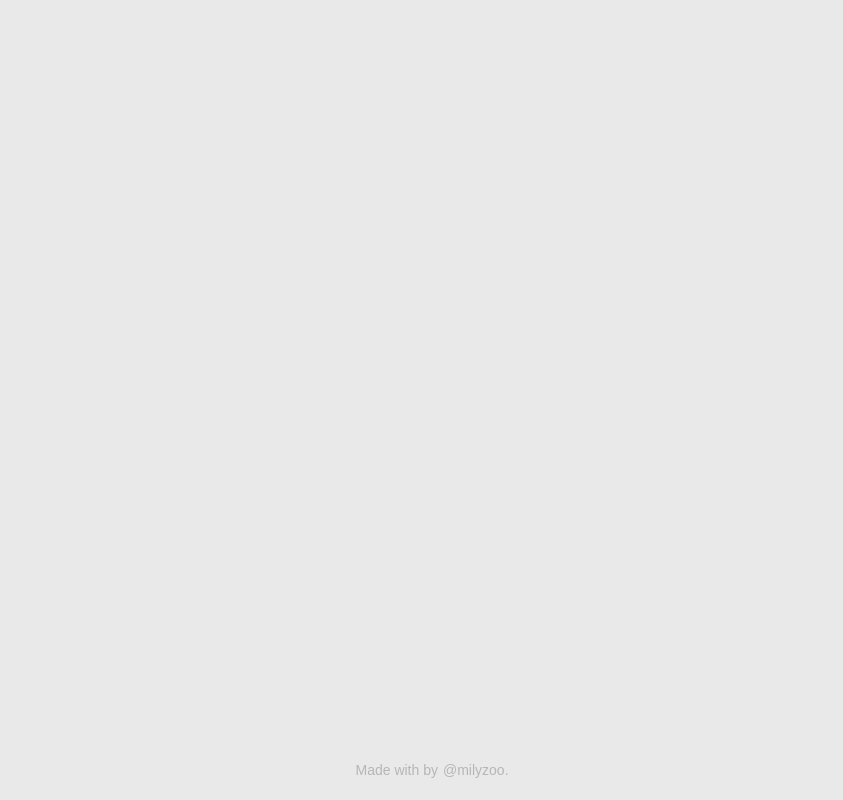
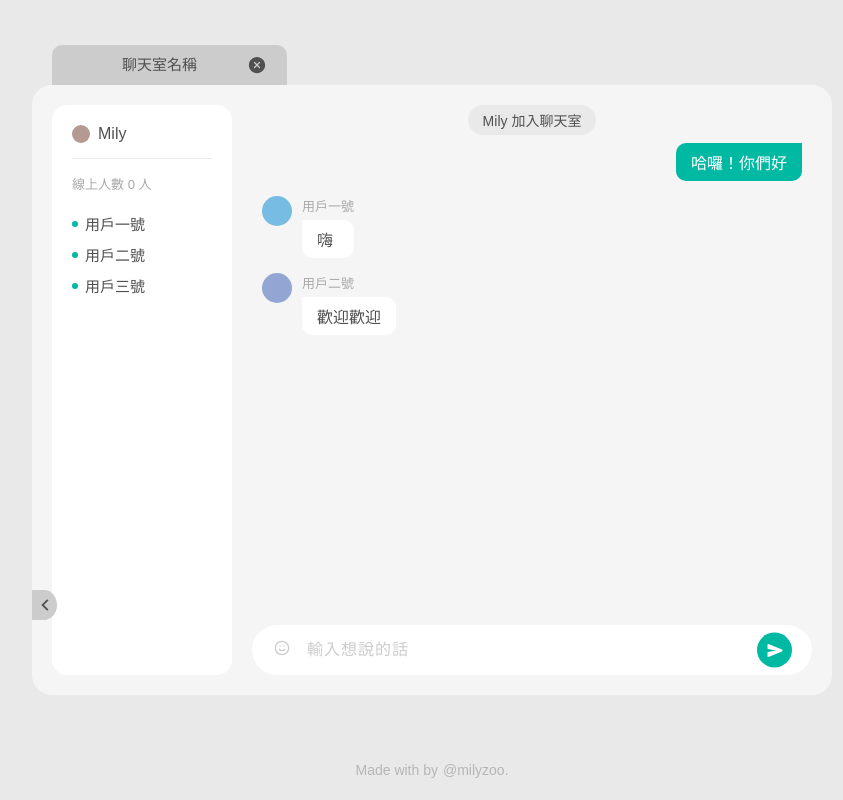
Before and after one commit to millyzoo/nimin-chat, a React (Create React App) app: page /#/chat in a window 1280 px wide. Shown: the whole page, without its empty margins (208-1051 px from the left). Built offline with nearby package versions, Linux system fonts and the light colour scheme.

Commit message:
UI finish(page: Chat)

```diff
--- a/src/pages/ChatPage/ChatPage.js
+++ b/src/pages/ChatPage/ChatPage.js
@@ -1,11 +1,351 @@
-import React from "react";
+import React, { useState } from "react";
 import styled from "styled-components";
 import { MEDIA_QUERY_SM } from "../../constants/breakpoint";
 import { Wrapper } from "../../constants/mainStyle";
+import { FiSmile as EmojiIcon } from 'react-icons/fi';
+import { IoCloseCircle as ChatCloseIcon, IoSend as SendIcon } from "react-icons/io5";
+import { RiArrowLeftSLine as ArrowLeftIcon } from "react-icons/ri";
+
+const ChatContainer = styled.div`
+  margin-top: 40px;
+  padding: 20px;
+  width: 100%;
+  max-width: 840px;
+  height: 650px;
+`
+
+const Chat = styled.div`
+  position: relative;
+  display: flex;
+  justify-content: space-between;
+  padding: 20px;
+  height: 100%;
+  background-color: #f5f5f5;
+  border-radius: 20px;
+`
+
+const ChatName = styled.div`
+  position: absolute;
+  top: -40px;
+  left: 20px;
+  display: flex;
+  align-items: center;
+  padding: 0 20px 0 70px;
+  line-height: 40px;
+  background-color: #cccccc;
+  border-radius: 10px 10px 0 0;
+  font-size: 0.9375rem;
+
+  svg {
+    margin-left: 50px;
+    width: 20px;
+    height: 20px;
+    cursor: pointer;
+    transition: 0.3s;
+
+    &:hover {
+      color: #d62f39;
+    }
+  }
+`
+
+const Sidebar = styled.aside`
+  position: relative;
+  padding: 20px;
+  width: 180px;
+  height: 100%;
+  background-color: #fff;
+  border-radius: 15px;
+  display: ${props => props.isSidebarOpen ? "block" : "none"};
+
+  ${MEDIA_QUERY_SM} {
+    display: ${props => props.isSidebarOpen ? "none" : "block"};
+    width: ${props => props.isSidebarOpen ? "0" : "100%"};
+  }
+`
+
+const CloseSidebarButton = styled.div`
+  position: absolute;
+  left: 0;
+  bottom: 75px;
+  display: flex;
+  justify-content: center;
+  align-items: center;
+  width: 25px;
+  height: 30px;
+  border-radius: 0 50% 50% 0;
+  font-size: 1.375rem;
+  color: #505050;
+  background-color: #cccccc;
+  cursor: pointer;
+  z-index: 1;
+
+  svg {
+    transition: 0.3s;
+    transform: ${props => props.isSidebarOpen ? "rotate(0)" : "rotate(180deg)" };
+  }
+`
+
+const MyselfInfo = styled.div`
+  display: flex;
+  align-items: center;
+  margin-bottom: 15px;
+  padding-bottom: 15px;
+  border-bottom: 1px solid #e9e9e9;
+`
+
+const OnlineUsers = styled.p`
+  font-size: 0.815rem;
+  color: #aaaaaa;
+`
+
+const UserList = styled.ul`
+  margin: 20px 0 0 0;
+  padding: 0;
+  list-style: none;
+  font-size: 0.9375rem;
+`
+
+const User = styled.li`
+  position: relative;
+  padding-left: 13px;
+
+  &::before {
+    position: absolute;
+    content: "";
+    left: 0;
+    top: 50%;
+    transform: translateY(-50%);
+    width: 6px;
+    height: 6px;
+    border-radius: 50%;
+    background-color: #00b9a3;
+  }
+
+  & + & {
+    margin-top: 10px;
+  }
+`
+
+const MyselfImages = styled.div`
+  width: 18px;
+  height: 18px;
+  margin-right: 8px;
+  background-color: #b59a92;
+  border-radius: 50%;
+`
+
+const Content = styled.section`
+  display: flex;
+  flex-direction: column;
+  justify-content: space-between;
+  height: 100%;
+  width: ${props => props.isSidebarOpen ? "calc(100% - 200px)" : "100%"};
+
+  ${MEDIA_QUERY_SM} {
+    display: ${props => props.isSidebarOpen ? "flex" : "none"};
+    width: ${props => props.isSidebarOpen ? "100%" : "0"};
+  }
+`
+
+const ChatContent = styled.div`
+  display: flex;
+  flex-direction: column;
+  align-items: center;
+  padding: 0 10px;
+  height: calc(100% - 70px);
+  overflow: auto;
+
+  &::-webkit-scrollbar {
+    width: 8px;
+  }
+
+  &::-webkit-scrollbar-track {
+    background-color: #e9e9e9;
+    border-radius: 100px;
+  }
+
+  &::-webkit-scrollbar-thumb {
+    background-color: #cccccc;
+    border-radius: 100px;
+  }
+`
+
+const UserJoinChat = styled.p`
+  display: inline-block;
+  padding: 5px 15px;
+  height: fit-content;
+  background-color: #e9e9e9;
+  border-radius: 20px;
+  font-size: 0.875rem;
+`
+
+const MyselfMessage = styled.p`
+  margin: 7.5px 0 7.5px auto;
+  padding: 7px 15px;
+  max-width: 45%;
+  height: fit-content;
+  background-color: #00b9a3;
+  color: #ffffff;
+  border-radius: 10px 0 10px 10px;
+
+  ${MEDIA_QUERY_SM} {
+    max-width: 80%;
+  }
+`
+
+const UserMessageContainer = styled.div`
+  display: flex;
+  margin: 7.5px auto 7.5px 0;
+  max-width: 45%;
+
+  ${MEDIA_QUERY_SM} {
+    max-width: 90%;
+  }
+`
+
+const UserImages = styled.div`
+  margin-right: 10px;
+  width: 30px;
+  height: 30px;
+  border-radius: 50%;
+  background-color: ${props => props.background};
+`
+
+const UserInfo = styled.div`
+  width: calc(100% - 40px);
+`
+
+const UserName = styled.p`
+  margin-bottom: 5px;
+  color: #aaaaaa;
+  font-size: 0.8125rem;
+`
+
+const UserMessage = styled.p`
+  padding: 7px 15px;
+  background-color: #fff;
+  border-radius: 0 10px 10px 10px;
+`
+
+const InputField = styled.div`
+  position: relative;
+`
+
+const Input = styled.input`
+  border: transparent;
+  padding: 0 75px 0 55px;
+  width: 100%;
+  height: 50px;
+  border-radius: 50px;
+  background-color: #fff;
+  font-size: 1rem;
+
+  &::placeholder {
+    color: #cccccc;
+  }
+`
+
+const Emoji = styled.div`
+  position: absolute;
+  top: 50%;
+  left: 20px;
+  transform: translateY(-50%);
+  width: 20px;
+  height: 20px;
+  cursor: pointer;
+
+  svg {
+    width: 100%;
+    color: #cccccc;
+  }
+`
+
+const SendButton = styled.div`
+  position: absolute;
+  top: 50%;
+  right: 20px;
+  transform: translateY(-50%);
+  display: flex;
+  justify-content: center;
+  align-items: center;
+  width: 35px;
+  height: 35px;
+  border-radius: 50%;
+  background-color: #00b9a3;
+  cursor: pointer;
+  transition: 0.3s;
+
+  svg {
+    color: #fff;
+  }
+
+  &:hover {
+    background-color: #00ad98;
+  }
+`
 
 export default function ChatPage() {
+  const [isSidebarOpen, setIsSidebarOpen] = useState(true)
+
+  const handleSidebarOpen = () => {
+    setIsSidebarOpen(!isSidebarOpen)
+  }
+
   return (
     <Wrapper>
+      <ChatContainer>
+        <Chat>
+          <ChatName>
+            聊天室名稱
+            <ChatCloseIcon />
+          </ChatName>
+          <Sidebar isSidebarOpen={isSidebarOpen}>
+            <MyselfInfo>
+              <MyselfImages />
+              Mily
+            </MyselfInfo>
+            <OnlineUsers>線上人數 0 人</OnlineUsers>
+            <UserList>
+              <User>用戶一號</User>
+              <User>用戶二號</User>
+              <User>用戶三號</User>
+            </UserList>
+          </Sidebar>
+          <CloseSidebarButton onClick={handleSidebarOpen} isSidebarOpen={isSidebarOpen}>
+            <ArrowLeftIcon />
+          </CloseSidebarButton>
+          <Content isSidebarOpen={isSidebarOpen}>
+            <ChatContent>
+              <UserJoinChat>Mily 加入聊天室</UserJoinChat>
+              <MyselfMessage>哈囉！你們好</MyselfMessage>
+              <UserMessageContainer>
+                <UserImages background="#77bce2" />
+                <UserInfo>
+                  <UserName>用戶一號</UserName>
+                  <UserMessage>嗨</UserMessage>
+                </UserInfo>
+              </UserMessageContainer>
+              <UserMessageContainer>
+                <UserImages background="#93a5d2" />
+                <UserInfo>
+                  <UserName>用戶二號</UserName>
+                  <UserMessage>歡迎歡迎</UserMessage>
+                </UserInfo>
+              </UserMessageContainer>
+            </ChatContent>
+            <InputField>
+              <Emoji>
+                <EmojiIcon />
+              </Emoji>
+              <Input placeholder="輸入想說的話" />
+              <SendButton>
+                <SendIcon />
+              </SendButton>
+            </InputField>
+          </Content>
+        </Chat>
+      </ChatContainer>
     </Wrapper>
   );
 }
```
